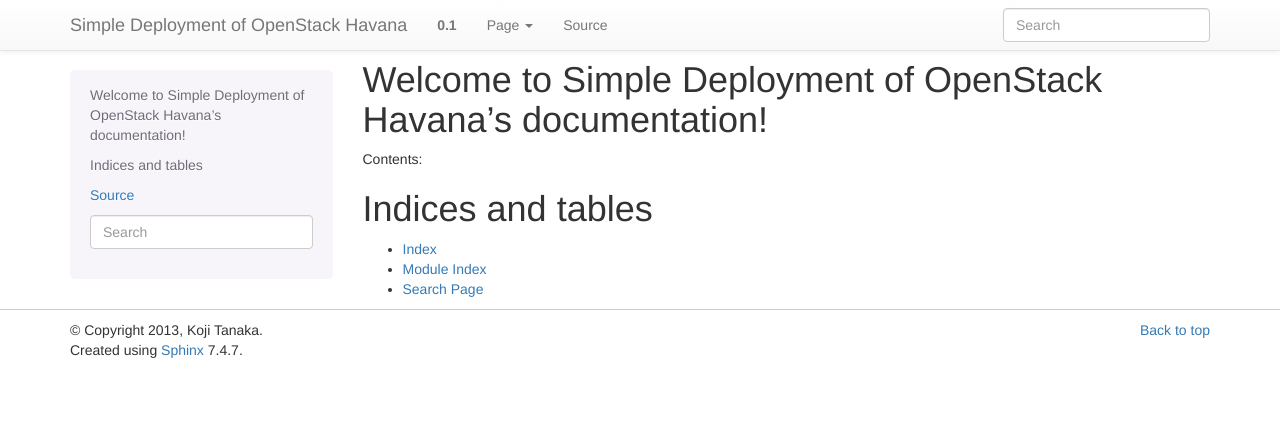
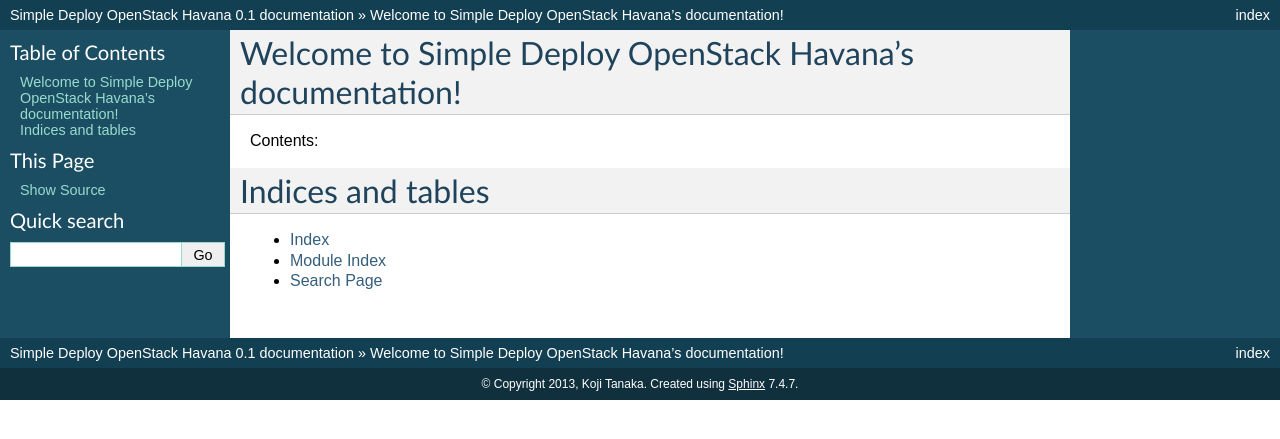
Before and after one commit to kojiwell/deploy_havana, a Sphinx documentation site: the page built from doc/index.rst, in a window 1280 px wide. Shown: the top 439 px of the page. Built offline with Sphinx 7.4.7, drawn with Linux system fonts in a browser that asks for light colours.

Commit message:
recreate doc

```diff
--- a/doc/conf.py
+++ b/doc/conf.py
@@ -1,7 +1,7 @@
 # -*- coding: utf-8 -*-
 #
-# Simple Deployment of OpenStack Havana documentation build configuration file, created by
-# sphinx-quickstart on Wed Oct 16 14:46:31 2013.
+# Simple Deploy OpenStack Havana documentation build configuration file, created by
+# sphinx-quickstart on Wed Oct 16 15:15:10 2013.
 #
 # This file is execfile()d with the current directory set to its containing dir.
 #
@@ -12,7 +12,6 @@
 # serve to show the default.
 
 import sys, os
-import sphinx_bootstrap_theme
 
 # If extensions (or modules to document with autodoc) are in another directory,
 # add these directories to sys.path here. If the directory is relative to the
@@ -41,7 +40,7 @@
 master_doc = 'index'
 
 # General information about the project.
-project = u'Simple Deployment of OpenStack Havana'
+project = u'Simple Deploy OpenStack Havana'
 copyright = u'2013, Koji Tanaka'
 
 # The version info for the project you're documenting, acts as replacement for
@@ -92,8 +91,7 @@
 
 # The theme to use for HTML and HTML Help pages.  See the documentation for
 # a list of builtin themes.
-#html_theme = 'default'
-html_theme = 'bootstrap'
+html_theme = 'default'
 
 # Theme options are theme-specific and customize the look and feel of a theme
 # further.  For a list of options available for each theme, see the
@@ -101,7 +99,7 @@
 #html_theme_options = {}
 
 # Add any paths that contain custom themes here, relative to this directory.
-html_theme_path = sphinx_bootstrap_theme.get_html_theme_path()
+#html_theme_path = []
 
 # The name for this set of Sphinx documents.  If None, it defaults to
 # "<project> v<release> documentation".
@@ -166,7 +164,7 @@
 #html_file_suffix = None
 
 # Output file base name for HTML help builder.
-htmlhelp_basename = 'SimpleDeploymentofOpenStackHavanadoc'
+htmlhelp_basename = 'SimpleDeployOpenStackHavanadoc'
 
 
 # -- Options for LaTeX output --------------------------------------------------
@@ -185,7 +183,7 @@
 # Grouping the document tree into LaTeX files. List of tuples
 # (source start file, target name, title, author, documentclass [howto/manual]).
 latex_documents = [
-  ('index', 'SimpleDeploymentofOpenStackHavana.tex', u'Simple Deployment of OpenStack Havana Documentation',
+  ('index', 'SimpleDeployOpenStackHavana.tex', u'Simple Deploy OpenStack Havana Documentation',
    u'Koji Tanaka', 'manual'),
 ]
 
@@ -215,7 +213,7 @@
 # One entry per manual page. List of tuples
 # (source start file, name, description, authors, manual section).
 man_pages = [
-    ('index', 'simpledeploymentofopenstackhavana', u'Simple Deployment of OpenStack Havana Documentation',
+    ('index', 'simpledeployopenstackhavana', u'Simple Deploy OpenStack Havana Documentation',
      [u'Koji Tanaka'], 1)
 ]
 
@@ -229,8 +227,8 @@
 # (source start file, target name, title, author,
 #  dir menu entry, description, category)
 texinfo_documents = [
-  ('index', 'SimpleDeploymentofOpenStackHavana', u'Simple Deployment of OpenStack Havana Documentation',
-   u'Koji Tanaka', 'SimpleDeploymentofOpenStackHavana', 'One line description of project.',
+  ('index', 'SimpleDeployOpenStackHavana', u'Simple Deploy OpenStack Havana Documentation',
+   u'Koji Tanaka', 'SimpleDeployOpenStackHavana', 'One line description of project.',
    'Miscellaneous'),
 ]
 
--- a/doc/index.rst
+++ b/doc/index.rst
@@ -1,10 +1,10 @@
-.. Simple Deployment of OpenStack Havana documentation master file, created by
-   sphinx-quickstart on Wed Oct 16 14:46:31 2013.
+.. Simple Deploy OpenStack Havana documentation master file, created by
+   sphinx-quickstart on Wed Oct 16 15:15:10 2013.
    You can adapt this file completely to your liking, but it should at least
    contain the root `toctree` directive.
 
-Welcome to Simple Deployment of OpenStack Havana's documentation!
-=================================================================
+Welcome to Simple Deploy OpenStack Havana's documentation!
+==========================================================
 
 Contents:
 
```
Also changed, not shown: 3 other files.
